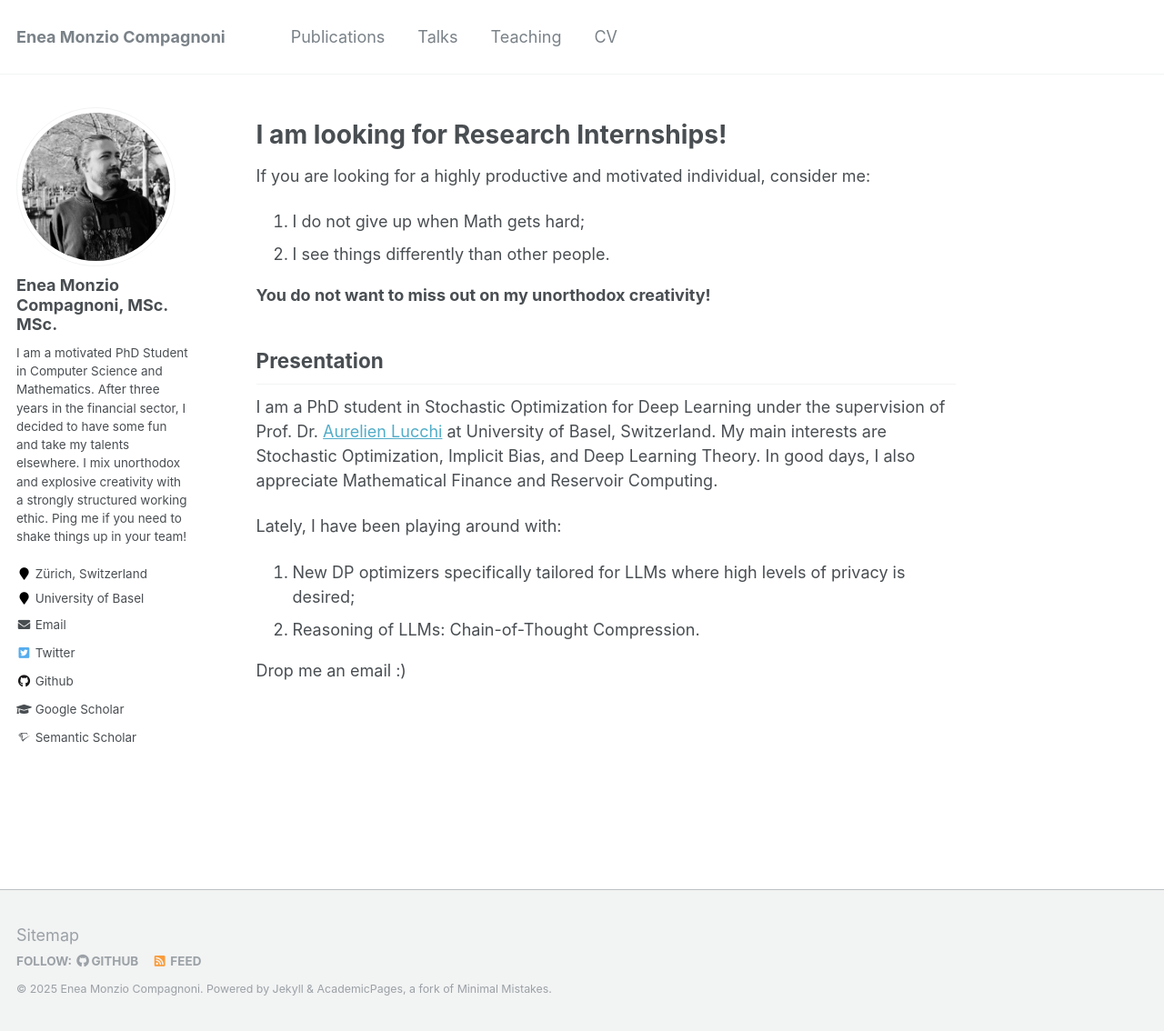
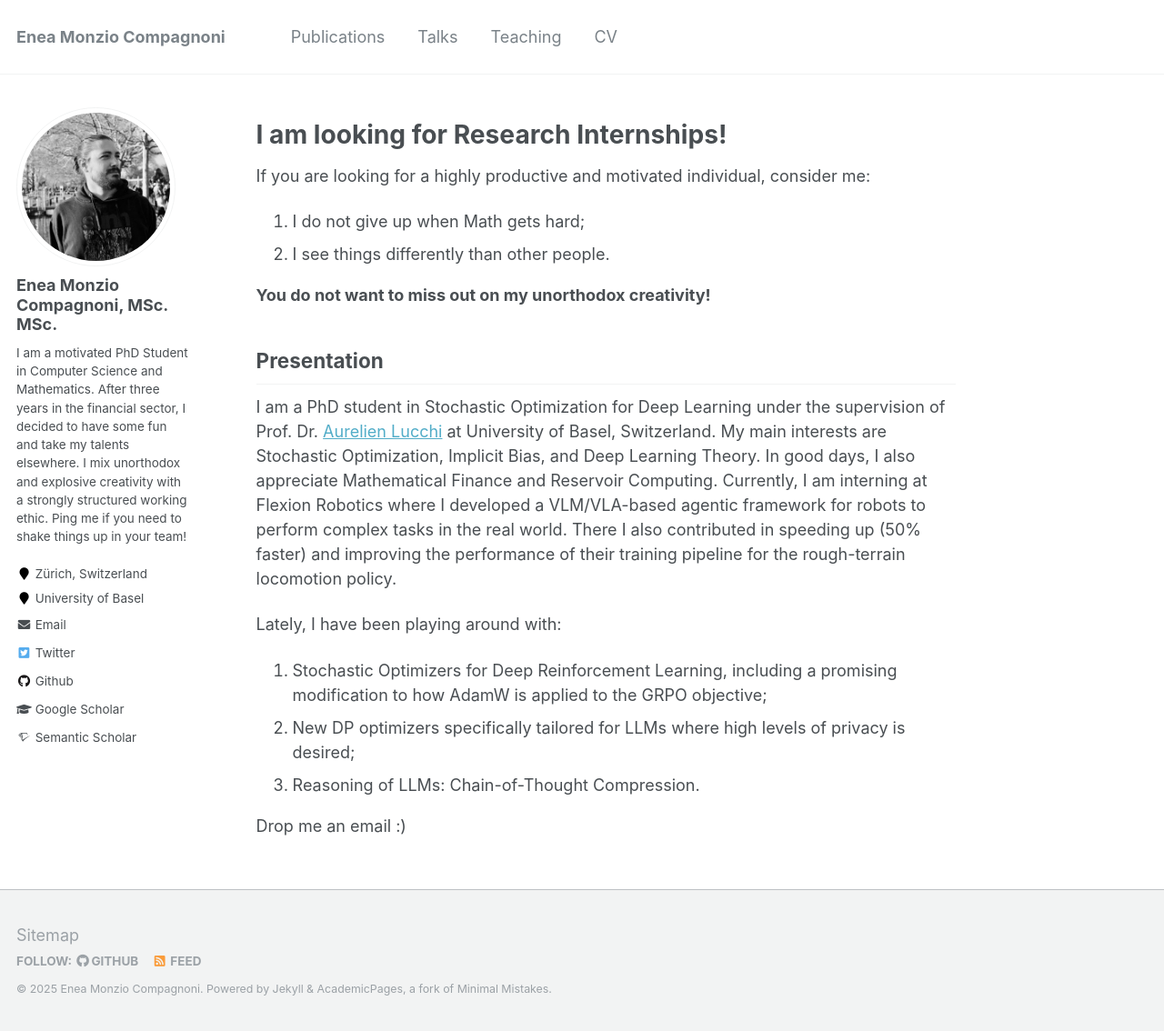
Before and after one commit to eneamc/eneamc.github.io, a Jekyll site: the page built from _pages/about.md, in a window 1280 px wide and 1134 px high. Shown: the whole window at 91% size. Built offline with Jekyll 4.4.1, drawn with Linux system fonts in a browser that asks for light colours; some web fonts are replaced.

```diff
--- a/_pages/about.md
+++ b/_pages/about.md
@@ -20,11 +20,14 @@ If you are looking for a highly productive and motivated individual, consider me
 ## Presentation
 I am a PhD student in Stochastic Optimization for Deep Learning under the supervision of Prof. Dr. [Aurelien Lucchi](https://omls.dmi.unibas.ch/en/persons/aurelien-lucchi/) at University of Basel, Switzerland.
 My main interests are Stochastic Optimization, Implicit Bias, and Deep Learning Theory. In good days, I also appreciate Mathematical Finance and Reservoir Computing.
+Currently, I am interning at Flexion Robotics where I developed a VLM/VLA-based agentic framework for robots to perform complex tasks in the real world.
+There I also contributed in speeding up (50% faster) and improving the performance of their training pipeline for the rough-terrain locomotion policy.
 
 Lately, I have been playing around with:
 
-1. New DP optimizers specifically tailored for LLMs where high levels of privacy is desired;
-2. Reasoning of LLMs: Chain-of-Thought Compression.
+1. Stochastic Optimizers for Deep Reinforcement Learning, including a promising modification to how AdamW is applied to the GRPO objective;
+2. New DP optimizers specifically tailored for LLMs where high levels of privacy is desired;
+3. Reasoning of LLMs: Chain-of-Thought Compression.
 
 
 Drop me an email :)
```
Also changed, not shown: _pages/publications.md (+5 -0 lines), 2 other files.
